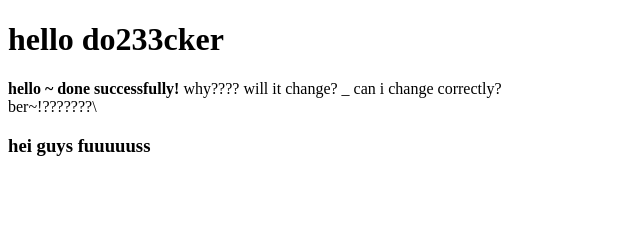
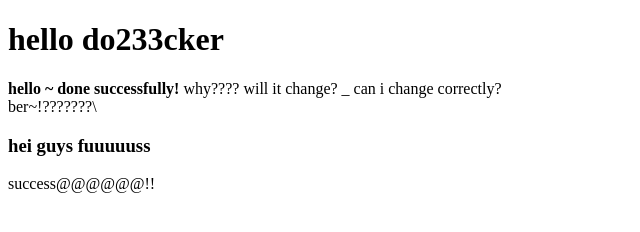
Before and after one commit to Kingbultsea/wechat, a website: page index.html in a window 1280 px wide. Shown: the whole page, without its empty margins (0-640 px from the left). Drawn offline with Linux system fonts and the light colour scheme.

Commit message:
need to be successful

```diff
--- a/index.html
+++ b/index.html
@@ -11,5 +11,6 @@
   ber~!???????\
   <br/>
     <h3>hei guys fuuuuuss</h3>
+  success@@@@@@!!
   </body>
 </html>
```
